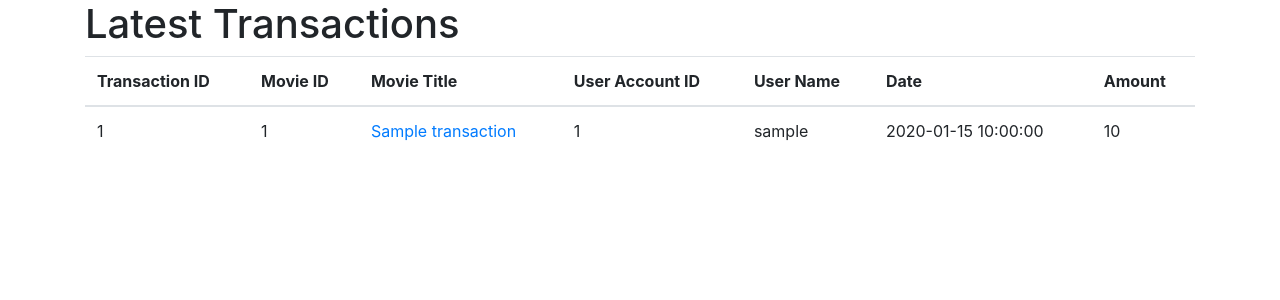
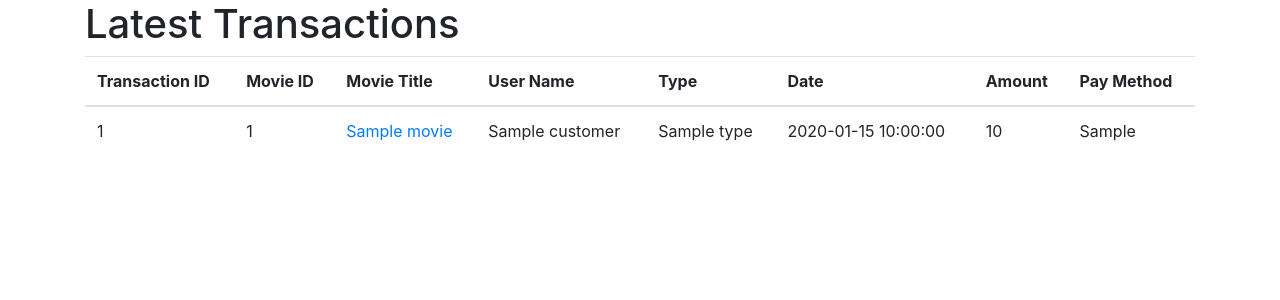
Before and after one commit to SahasMakhadhevan/ISTFinal, a Flask app: template templates/transactions.html in a window 1280 px wide. Shown: the part 56-356 px from the top of the page. Run offline with Flask 3, Linux system fonts and the light colour scheme; the template is opened without the code that fills it: most values are stand-ins (such as "Sample title", 1, 10 or a date in 2020).

Commit message:
updated code

```diff
--- a/app.py
+++ b/app.py
@@ -1,5 +1,4 @@
 from flask import Flask, render_template, request
-import requests
 
 import service
 
--- a/templates/index.html
+++ b/templates/index.html
@@ -13,8 +13,11 @@
         <div class="jumbotron">
             <h1 class="text-center">FLIX2YOU Dashboard Home</h1>
             <p class="text-center">All your statistics, in one place.</p>
-            <a href="/top-stats" role="button" class="btn btn-primary btn-lg">Top Stats</a>
+            <a href="#" role="button" class="btn btn-primary">Print to PDF</a>
+            <a href="#" role="button" class="btn btn-primary">Export</a>
         </div>
     </div>
+    <script src="https://cdn.jsdelivr.net/npm/bootstrap@5.3.0-alpha3/dist/js/bootstrap.bundle.min.js" integrity="sha384-ENjdO4Dr2bkBIFxQpeoTz1HIcje39Wm4jDKdf19U8gI4ddQ3GYNS7NTKfAdVQSZe" crossorigin="anonymous"></script>
+
 </body>
 </html>
--- a/templates/navbar.html
+++ b/templates/navbar.html
@@ -1,5 +1,8 @@
-<nav class="navbar navbar-expand-lg navbar-dark bg-primary">
+<nav class="navbar navbar-expand-md navbar-dark bg-primary">
     <span class="navbar-brand mb-0 h1">FLIX2YOU</span>
+    <button class="navbar-toggler" type="button" data-bs-toggle="collapse" data-bs-target="#navbarSupportedContent" aria-controls="navbarSupportedContent" aria-expanded="false" aria-label="Toggle navigation">
+      <span class="navbar-toggler-icon"></span>
+    </button>
 
     <div class="collapse navbar-collapse" id="navbarSupportedContent">
         <ul class="navbar-nav mr-auto">
--- a/templates/search.html
+++ b/templates/search.html
@@ -28,6 +28,7 @@
             {% endfor %}
         </table>
     </div>
+    <script src="https://cdn.jsdelivr.net/npm/bootstrap@5.3.0-alpha3/dist/js/bootstrap.bundle.min.js" integrity="sha384-ENjdO4Dr2bkBIFxQpeoTz1HIcje39Wm4jDKdf19U8gI4ddQ3GYNS7NTKfAdVQSZe" crossorigin="anonymous"></script>
 
 </body>
 </html>
--- a/templates/top-stats.html
+++ b/templates/top-stats.html
@@ -31,5 +31,7 @@
             {%  endfor %}
         </table>
     </div>
+    <script src="https://cdn.jsdelivr.net/npm/bootstrap@5.3.0-alpha3/dist/js/bootstrap.bundle.min.js" integrity="sha384-ENjdO4Dr2bkBIFxQpeoTz1HIcje39Wm4jDKdf19U8gI4ddQ3GYNS7NTKfAdVQSZe" crossorigin="anonymous"></script>
+
 </body>
 </html>
--- a/templates/transactions.html
+++ b/templates/transactions.html
@@ -17,22 +17,24 @@
                 <th>Transaction ID</th>
                 <th>Movie ID</th>
                 <th>Movie Title</th>
-                <th>User Account ID</th>
                 <th>User Name</th>
+                <th>Type</th>
                 <th>Date</th>
                 <th>Amount</th>
+                <th>Pay Method</th>
             </tr>
             </thead>
             <tbody>
             {% for transaction in transactions %}
             <tr>
-                <td>{{ transaction.id }}</td>
+                <td>{{ transaction.ID }}</td>
                 <td>{{ transaction.movieID }}</td>
-                <td><a href="/movie/{{ transaction.movieID }}">{{ transaction.movieName }}</a></td>
-                <td>{{ transaction.userID }}</td>
-                <td>{{ transaction.userName}}</td>
-                <td>{{ transaction.date }}</td>
-                <td>{{ transaction.amount }}</td>
+                <td><a href="/movie/{{ transaction.movieID }}">{{ transaction.Movie }}</a></td>
+                <td>{{ transaction.Customer}}</td>
+                <td>{{ transaction.Type }}</td>
+                <td>{{ transaction.Date }}</td>
+                <td>{{ transaction.Amount }}</td>
+                <td>{{ transaction.Pay_Method }}</td>
             </tr>
             {%  endfor %}
         </table>
```
Also changed, not shown: service.py (+45 -3 lines), templates/movie.html (+6 -6 lines).
